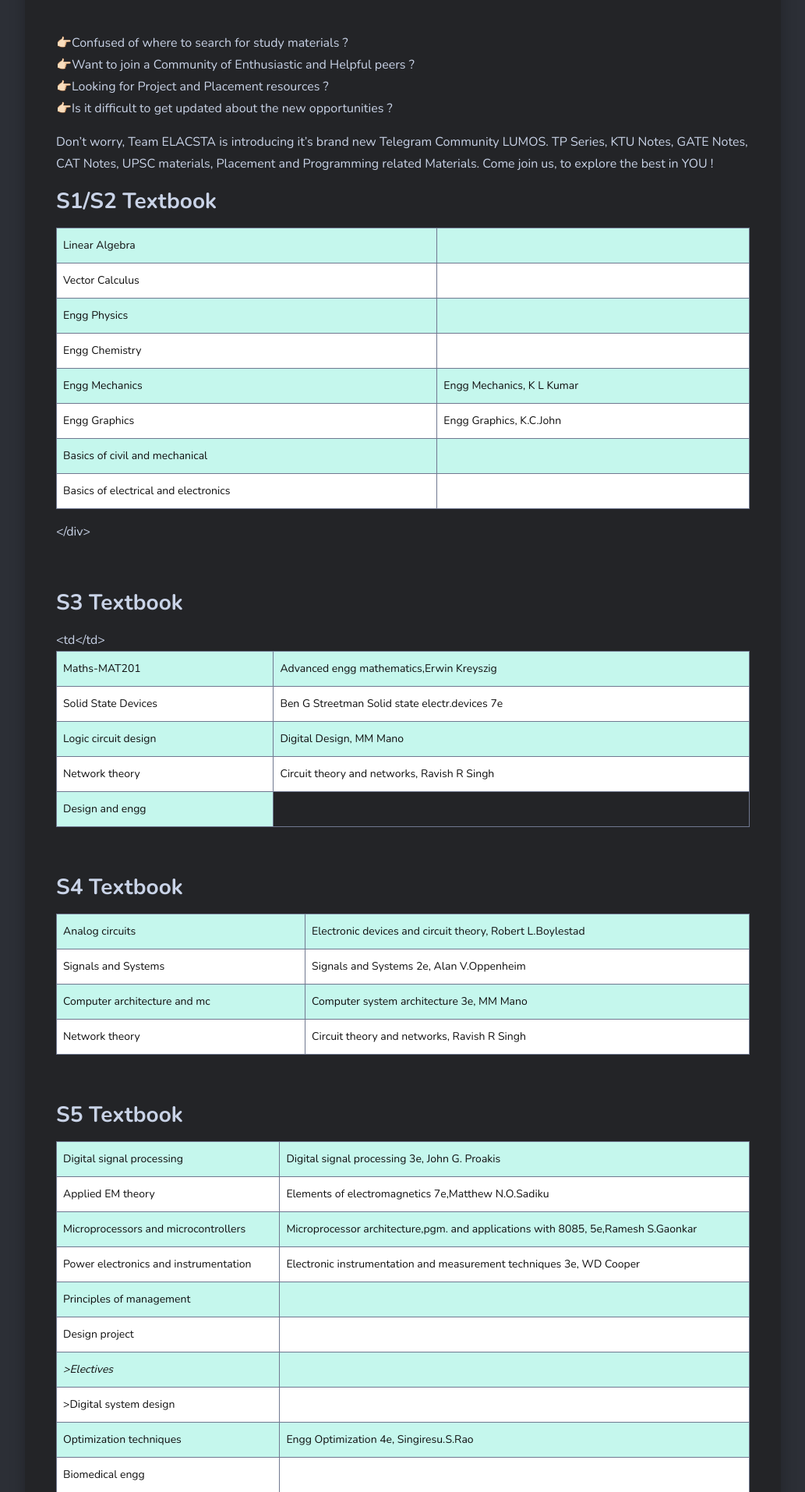
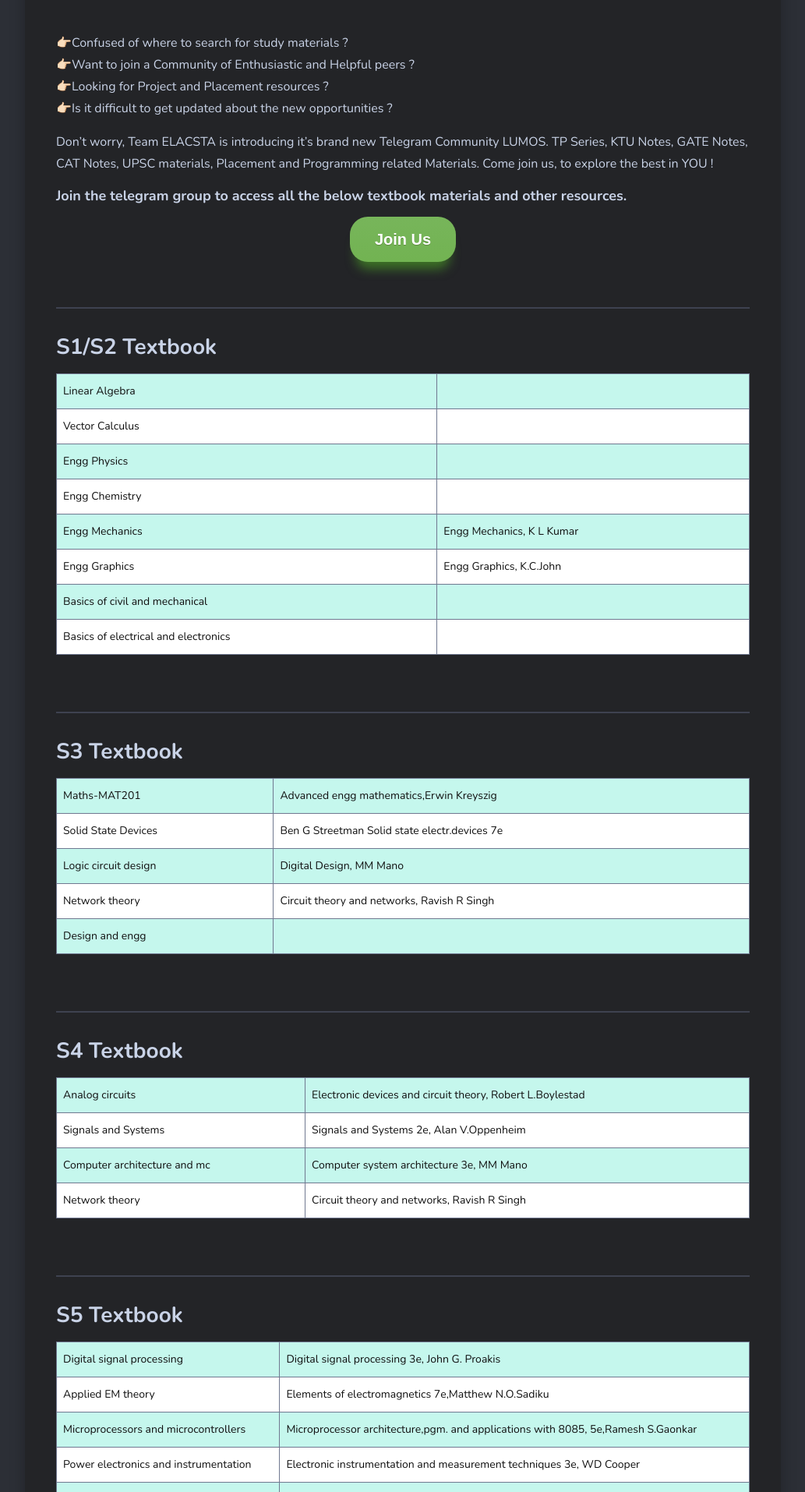
Before and after one commit to elacsta/scintilla, a Jekyll site: the page built from _pages/ece_textbook.md, in a window 1280 px wide. Shown: the part 1316-3230 px from the top of the page at 78% size, without its empty margins (123-1156 px from the left). Built offline with Jekyll 4.4.1, drawn with Linux system fonts in a browser that asks for light colours; nearby versions of some CDN libraries; some of the changed text lies outside the part shown.

Commit message:
added styling to ece_textbook.md

```diff
--- a/_pages/ece_textbook.md
+++ b/_pages/ece_textbook.md
@@ -19,45 +19,56 @@ Don't worry, Team ELACSTA is introducing it's brand new Telegram Community LUMOS
 TP Series, KTU Notes, GATE Notes, CAT Notes, UPSC materials, Placement and Programming related Materials.
 Come join us, to explore the best in YOU !
 
+##### Join the telegram group to access all the below textbook materials and other resources.
+
+
+<center>
+    <a href="https://t.me/joinchat/AAAAAFECo0lqw0C9Qlw93Q" class="myButton"> Join Us</a>
+</center>
+
+<br>
+<hr>
+
+
 ## S1/S2 Textbook
 
 <table cellspacing="0" border="1">
-        <tr>
-            <td>Linear Algebra</td>
-            <td></td>
-        </tr>
-        <tr>
-            <td>Vector Calculus</td>
-            <td></td>
-        </tr>
-        <tr>
-            <td>Engg Physics</td>
-            <td></td>
-        </tr>
-        <tr>
-            <td>Engg Chemistry</td>
-            <td></td>
-        </tr>
-        <tr>
-            <td>Engg Mechanics</td>
-            <td>Engg Mechanics, K L Kumar</td>
-        </tr>
-        <tr>
-            <td>Engg Graphics</td>
-            <td>Engg Graphics, K.C.John</td>
-        </tr>
-        <tr>
-            <td>Basics of civil and mechanical</td>
-            <td></td>
-        </tr>
-        <tr>
-            <td>Basics of electrical and electronics</td>
-            <td></td>
-        </tr>
-    </table>
-</div>
+    <tr>
+        <td>Linear Algebra</td>
+        <td></td>
+    </tr>
+    <tr>
+        <td>Vector Calculus</td>
+        <td></td>
+    </tr>
+    <tr>
+        <td>Engg Physics</td>
+        <td></td>
+    </tr>
+    <tr>
+        <td>Engg Chemistry</td>
+        <td></td>
+    </tr>
+    <tr>
+        <td>Engg Mechanics</td>
+        <td>Engg Mechanics, K L Kumar</td>
+    </tr>
+    <tr>
+        <td>Engg Graphics</td>
+        <td>Engg Graphics, K.C.John</td>
+    </tr>
+    <tr>
+        <td>Basics of civil and mechanical</td>
+        <td></td>
+    </tr>
+    <tr>
+        <td>Basics of electrical and electronics</td>
+        <td></td>
+    </tr>
+</table>
 
 <br>
+<hr>
 
 ## S3 Textbook
 
@@ -81,11 +92,13 @@ Come join us, to explore the best in YOU !
         </tr>
         <tr>
             <td>Design and engg</td>
-            <td</td>
+            <td></td>
         </tr>
     </table>
 </div>
+
 <br>
+<hr>
 
 ## S4 Textbook
 
@@ -111,6 +124,7 @@ Come join us, to explore the best in YOU !
 </div>
 
 <br>
+<hr>
 
 ## S5 Textbook
 
@@ -162,7 +176,9 @@ Come join us, to explore the best in YOU !
         </tr>
     </table>
 </div>
+
 <br>
+<hr>
 
 ## S6 Textbook
 
@@ -210,7 +226,9 @@ Come join us, to explore the best in YOU !
         </tr>
     </table>
 </div>
+
 <br>
+<hr>
 
 ## S7 Textbook
 <div class="table-container" border="1">
@@ -259,11 +277,11 @@ Come join us, to explore the best in YOU !
             <td > Opto Electronic Devices </td>
             <td > </td>
         </tr>
-        >
-        >
     </table>
 </div>
+
 <br>
+<hr>
 
 ## S8 Textbook
 
@@ -271,7 +289,7 @@ Come join us, to explore the best in YOU !
 <table cellspacing="0" border="1">
         <tr>
             <td  >Nano electronics </td>
-            <td  ><br> </td>
+            <td  > Adding soon</td>
         </tr>
         <tr>
             <td  >Advanced communication systems </td>
@@ -302,13 +320,40 @@ Come join us, to explore the best in YOU !
             <td  ><br> </td>
         </tr>
     </table>
-
-
 </div>
 
- <br>
- <a href="https://t.me/joinchat/AAAAAFECo0lqw0C9Qlw93Q" style="border-radius:4px">Click here for accesing the content</a>
+<br>
+<hr>
 
-[Click me](https://t.me/joinchat/AAAAAFECo0lqw0C9Qlw93Q){: .btn}
+##### Join the telegram group to access all the above textbook materials and other resources.
 
-<button name="button" onclick="http://www.google.com">Click me</button>
+<center>
+    <a href="https://t.me/joinchat/AAAAAFECo0lqw0C9Qlw93Q" class="myButton"> Join Us</a>
+</center>
+
+<style type="text/css">
+.myButton {
+    box-shadow: 0px 17px 14px -8px #3e7327;
+    background:linear-gradient(to bottom, #77b55a 5%, #72b352 100%);
+    background-color:#77b55a;
+    border-radius:23px;
+    display:inline-block;
+    cursor:pointer;
+    color:#ffffff;
+    font-family:Arial;
+    font-size:20px;
+    font-weight:bold;
+    padding:15px 32px;
+    text-decoration:none;
+    text-shadow:0px 1px 0px #5b8a3c;
+}
+.myButton:hover {
+    background:linear-gradient(to bottom, #72b352 5%, #77b55a 100%);
+    background-color:#72b352;
+}
+.myButton:active {
+    position:relative;
+    top:1px;
+}
+
+</style>
```
